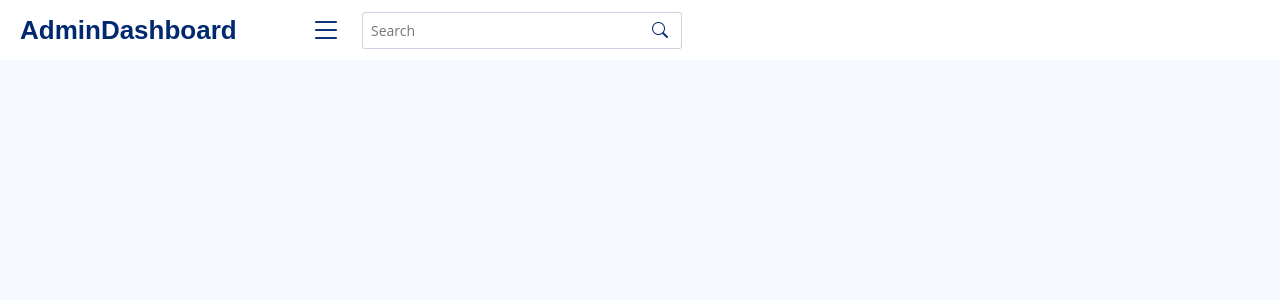
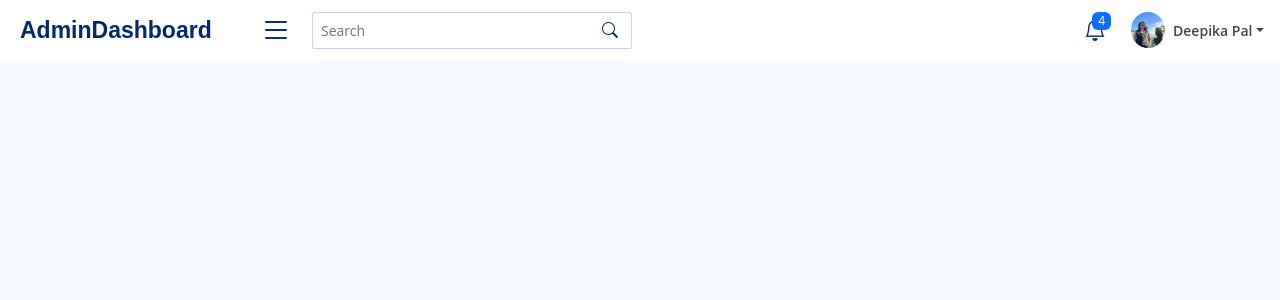
Before and after one commit to deepikaapal/Admin-Dashboard, a React (Create React App) app: page / in a window 1280 px wide. Shown: the top 300 px of the page. Built offline with nearby package versions, Linux system fonts and the light colour scheme; the HTML template or start-up script is replaced by a standard one.

Commit message:
first commit

```diff
--- a/src/components/Nav.jsx
+++ b/src/components/Nav.jsx
@@ -1,14 +1,19 @@
 import React from 'react'
 import './nav.css'
+import NavNotice from './NavNotice';
+// import NavMessage from './NavMessage';
+import NavAvatar from './NavAvatar';
 
 function Nav() {
   return (
     <nav className="header-nav ms-auto">
         <ul className="d-flex align-items-center">
-
+            <NavNotice />
+            {/* <NavMessage /> */}
+            <NavAvatar />
         </ul>
     </nav>
-  )
+  );
 }
 
-export default Nav
+export default Nav;
--- a/src/components/NavAvatar.jsx
+++ b/src/components/NavAvatar.jsx
@@ -0,0 +1,75 @@
+import React from 'react'
+import profileImg from '../images/user.jpg'
+
+function NavAvatar() {
+  return (
+    <li className="nav-item dropdown pe-3">
+        <a
+        className="nav-link nav-profile d-flex align-items-center pe-0"
+        href="#"
+        data-bs-toggle="dropdown"
+        >
+            <img src=  {profileImg} alt="Profile" className="rounded-circle" width= "34" height="40" />
+            <span className="d-none d-md-block dropdown-toggle ps-2">Deepika Pal</span>
+        </a>
+
+        <ul className="dropdown-menu dropdown-menu-end dropdown-menu-arrow profile">
+            <li className="dropdown-header">
+                <h6>Deepika</h6>
+                <span>Web Developer</span>
+            </li>
+            <li>
+                <hr className="dropdown-divider" />
+            </li>
+
+            <li>
+                <a
+                className="dropdown-item d-flex align-items-center"
+                href="users-profile.html"
+                >
+                    <i className="bi bi-person"></i>
+                    <span>My profile</span>
+                </a>
+            </li>
+            <li>
+                <hr className="dropdown-divider" />
+            </li>
+
+            <li>
+                <a
+                className="dropdown-item d-flex align-items-center"
+                href="users-profile.html"
+                >
+                    <i className="bi bi-gear"></i>
+                    <span>Account setting</span>
+                </a>
+            </li>
+            <li>
+                <hr className="dropdown-divider" />
+            </li>
+
+            <li>
+                <a
+                className="dropdown-item d-flex align-items-center"
+                href="pages-faq.html"
+                >
+                    <i className="bi bi-questions-circle"></i>
+                    <span>Need Help?</span>
+                </a>
+            </li>
+            <li>
+                <hr className="dropdown-divider" />
+            </li>
+
+            <li>
+                <a className="dropdown-item d-flex align-items-center" href="#">
+                    <i className="bi bi-box-arrow-right"></i>
+                    <span>Sign Out</span>
+                </a>
+            </li>
+        </ul>
+    </li>
+  );
+}
+
+export default NavAvatar;
--- a/src/components/NavNotice.jsx
+++ b/src/components/NavNotice.jsx
@@ -0,0 +1,83 @@
+import React from 'react'
+
+function NavNotice() {
+  return (
+    <li className="nav-item dropdown">
+        <a className= "nav-link nav-icon" href="#" data-bs-toggle="dropdown">
+            <i className='bi bi-bell'></i>
+            <span className="badge bg-primary badge-number">4</span>
+        </a>
+
+        <ul className="dropdown-menu dropdown-menu-end dropdown-menu-arrow notifications">
+            <li className="dropdown-header">
+                You have 4 new notifications
+                <a href="#">
+                    <span className="badge rounded-pill bg-primary p-2 ms-2">
+                        View all
+                    </span>
+                </a>
+            </li>
+            <li>
+                <hr className="dropdown-divider" />
+            </li>
+
+            <li className="notification-item">
+                <i className="bi bi-exclamation-circle text-warning"></i>
+                <div>
+                    <h4>Heading</h4>
+                    <p>About</p>
+                    <p>Time</p>
+                </div>
+            </li>
+
+            <li>
+                <hr className="dropdown-divider" />
+            </li>
+
+            <li className="notification-item">
+                <i className="bi bi-x-circle text-danger"></i>
+                <div>
+                    <h4>Heading</h4>
+                    <p>About</p>
+                    <p>Time</p>
+                </div>
+            </li>
+
+            <li>
+                <hr className="dropdown-divider" />
+            </li>
+
+            <li className="notification-item">
+                <i className="bi bi-check-circle text-success"></i>
+                <div>
+                    <h4>Heading</h4>
+                    <p>About</p>
+                    <p>Time</p>
+                </div>
+            </li>
+
+            <li>
+                <hr className="dropdown-divider"/>
+            </li>
+
+            <li className="notification-item">
+                <i className="bi bi-info-circle text-primary"></i>
+                <div>
+                    <h4>Heading</h4>
+                    <p>About</p>
+                    <p>Time</p>
+                </div>
+            </li>
+
+            <li>
+                <hr className="dropdown-divider"/>
+            </li>
+            <li className="dropdown-footer">
+                <a href="#">Show all notifications</a>
+            </li>
+        </ul>
+    </li>
+  );
+}
+
+export default NavNotice;
--- a/src/components/logo.css
+++ b/src/components/logo.css
@@ -5,7 +5,7 @@
 
 @media (min-width: 120px) {
     .logo {
-        width: 280px;
+        width: 230px;
     }
 }
 
@@ -15,7 +15,7 @@
 }
 
 .logo span {
-    font-size: 26px;
+    font-size: 23px;
     font-weight: 700;
     color: #012970;
     font-family: 'Nunito', sans-serif;
--- a/src/components/nav.css
+++ b/src/components/nav.css
@@ -0,0 +1,139 @@
+/*--------------------
+# Header Nav
+--------------------*/
+.header-nav ul {
+    list-style: none;
+}
+
+.header-nav > ul {
+    margin: 0;
+    padding: 0;
+}
+
+.header-nav .nav-icon {
+    font-size: 22px;
+    color: #012970;
+    margin-right: 25px;
+    position: relative;
+}
+
+.header-nav .nav-prolile {
+    color: #012970;
+}
+
+.header-nav .nav-profile img{
+    max-height: 36px;
+}
+
+.header-nav .nav-profile span {
+    font-size: 14px;
+    font-weight: 600;
+}
+
+.header-nav .badge-number {
+    position: absolute;
+    inset: -2px -5px auto auto;
+    font-weight: normal;
+    font-size: 12px;
+    padding: 3px 6px;
+}
+
+.header-nav .notifications {
+    inset: 8px -15px auto auto !important;
+}
+
+.header-nav .notifications .notification-item {
+    display: flex;
+    align-items: center;
+    padding: 15px 10px;
+    transition: 0.3s;
+}
+
+.header-nav .notifications .notification-item i{
+    margin: 0 20px 0 10px;
+    font-size: 24px;
+}
+
+.header-nav .notifications .notification-item h4 {
+    font-size: 16px;
+    font-weight: 600;
+    margin-bottom: 5px;
+}
+
+.header-nav .notifications .notification-item p {
+    font-size: 13px;
+    margin-bottom:  3px;
+    color: #919191;
+}
+
+.header-nav .notifications .notification-item:hover {
+    background-color: #f6f9ff
+}
+
+/* .header-nav .messages {
+    inset: 8px -15px auto auto !important;
+}
+
+.header-nav .messages .message-item {
+    padding: 15px 10px;
+    transition: 0.3s;
+}
+
+.header-nav .messages .message-item a {
+    display: flex;
+}
+
+.header-nav .messages .message-item img {
+    margin: 0 20px 0 10px;
+    max-height: 40px;
+}
+
+.header-nav .messages .message-item h4{
+    font-size: 16px;
+    font-weight: 600;
+    margin-bottom: 5px;
+    color: #444444;
+}
+
+.header-nav .messages .message-item p {
+    font-size: 13px;
+    margin-bottom: 3px;
+    color: #919191;
+}
+
+.header-nav .messages .message-item:hover{
+    background-color: #f6f9ff;
+} */
+
+.header-nav .profile{
+    min-width: 240px;
+    padding-bottom: 0;
+    top: 8px !important;
+}
+
+.header-nav .profile .dropdown-header h6 {
+    font-size: 18px;
+    margin-bottom: 0;
+    font-weight: 600;
+    color: #444444;
+}
+
+.header-nav .profile .dropdown-header span {
+    font-size: 14px;
+}
+
+.header-nav .profile .dropdown-item {
+    font-size: 14px;
+    padding: 10px 15px;
+    transition: 0.3s;
+}
+
+.header-nav .profile .dropdown-item i {
+    margin-right: 10px;
+    font-size: 18px;
+    line-height: 0;
+}
+
+.header-nav .profile .dropdown-item:hover{
+    background-color: #f6f9ff;
+}
```
Also changed, not shown: src/components/NavMessage.jsx (deleted), src/images/user.jpg (added).
